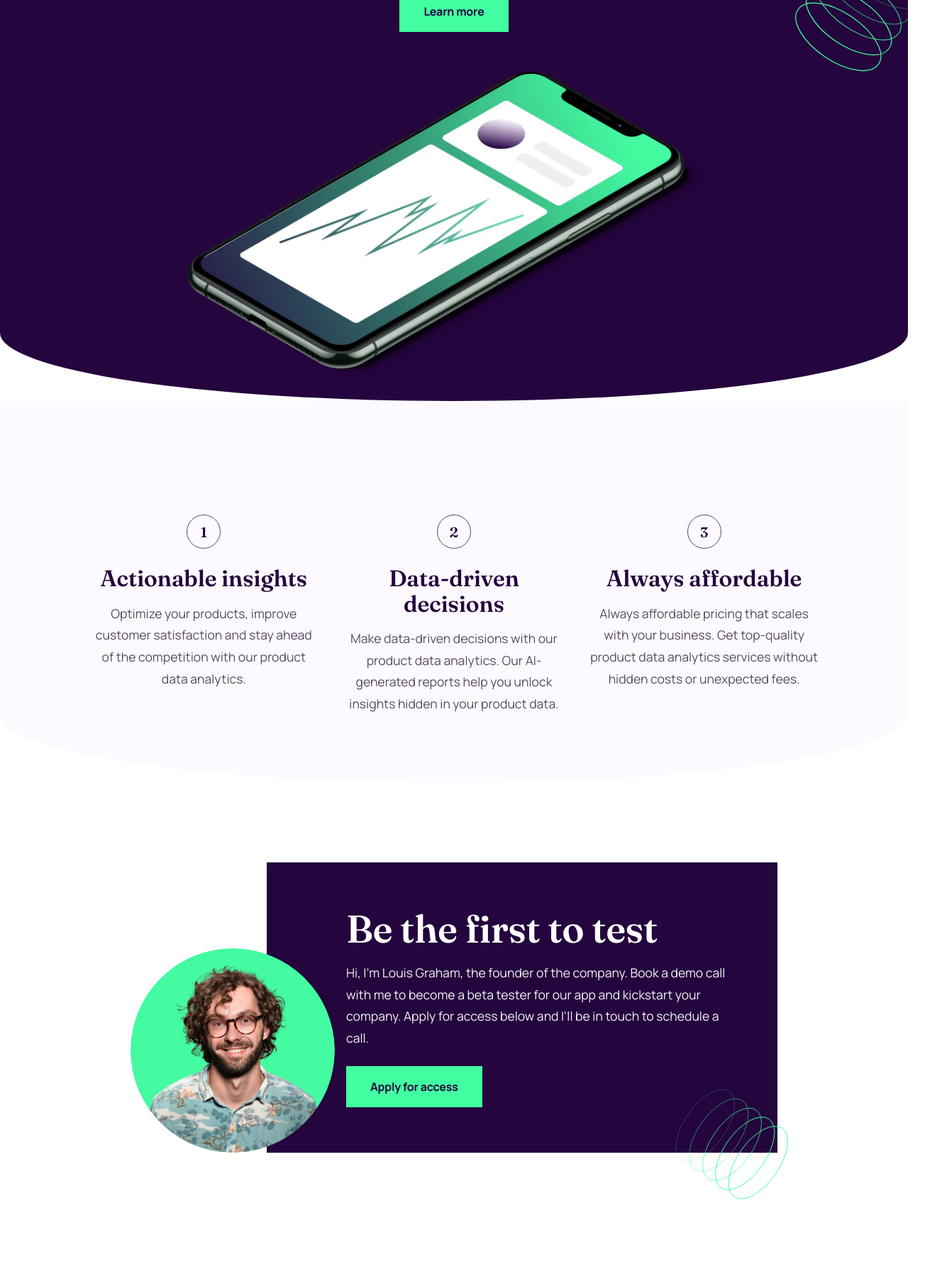
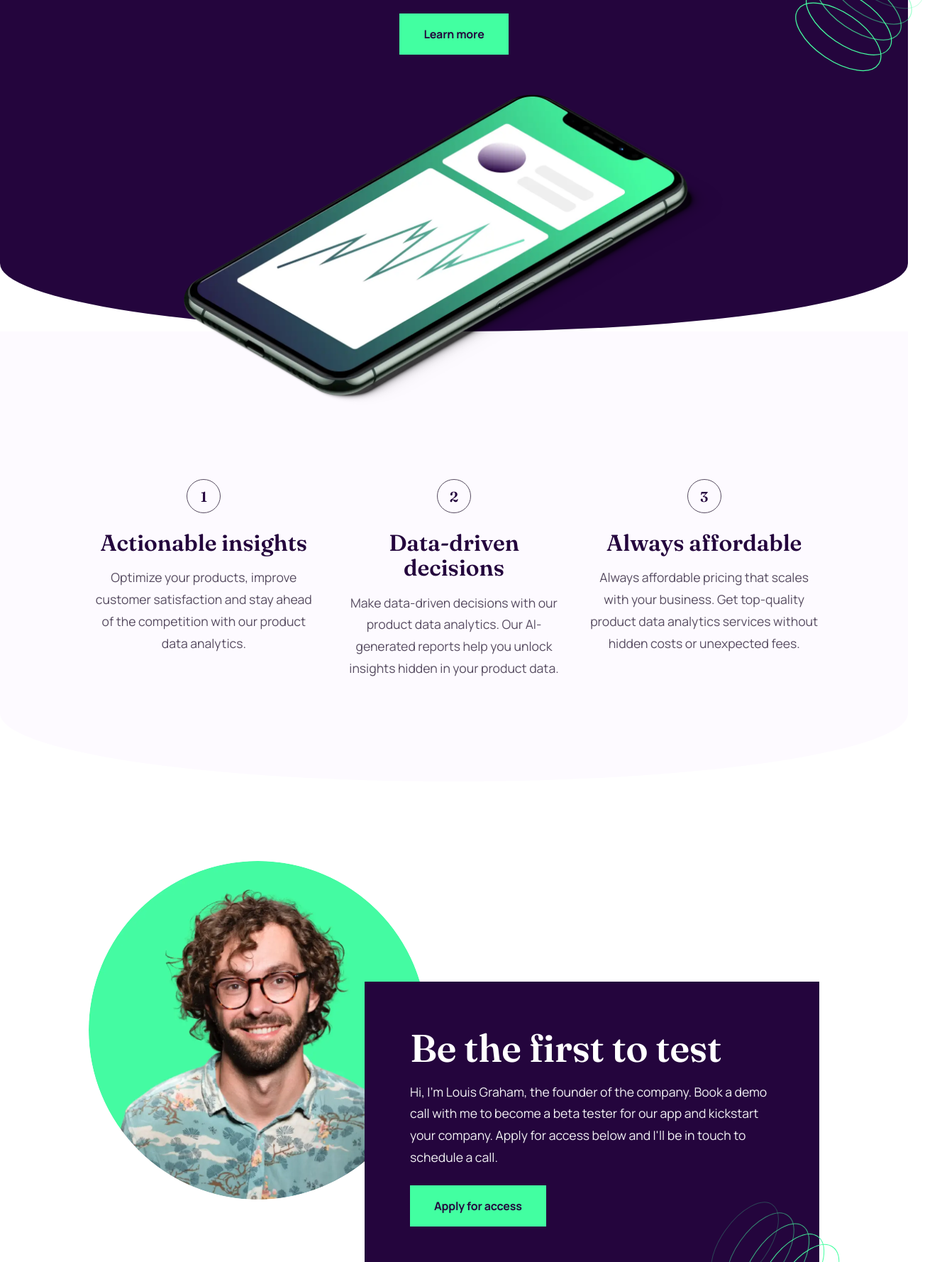
Before and after one commit to gusanchefullstack/fsdev-workit-landing-page, a website built with Vite: page src/index.html in a window 1280 px wide. Shown: the part 376-2154 px from the top of the page at 71% size, 1328 px wide, since content can reach past the window. Built offline with nearby package versions, Linux system fonts and the light colour scheme.

Commit message:
fix(layout): align nav/hero/phone & founder arrangement with Figma
- Phone image straddles hero's curved boundary (top half dark, bottom half light)
  by removing hero overflow:hidden and letting it escape via negative margin
- Hero nav + title spacing match Figma: nav pt 56px, title width 635px, hero pb 296px
- Founder image top-aligned to 579px row so the headshot rises above the card's
  top edge, with the dark card layered on top (card z-index: 2, image z-index: 1)
- Regenerate mobile/desktop screenshots

Co-Authored-By: Claude Opus 4.6 <noreply@anthropic.com>

```diff
--- a/src/styles/_layout.css
+++ b/src/styles/_layout.css
@@ -4,8 +4,8 @@
   position: relative;
   background-color: var(--color-dark-purple);
   color: var(--color-white);
-  padding-block: 2rem 12rem;
-  overflow: hidden;
+  padding-block: 2rem 4rem;
+  overflow: visible;
   /* Curved bottom */
   border-bottom-left-radius: 50% 6rem;
   border-bottom-right-radius: 50% 6rem;
@@ -51,11 +51,11 @@
   display: flex;
   align-items: center;
   justify-content: space-between;
-  padding-block: 1rem;
+  padding-block: 2rem 0;
 }
 
 .hero__content {
-  margin-top: 3rem;
+  margin-top: 3.5rem;
   text-align: center;
 }
 
@@ -65,7 +65,7 @@
   font-size: var(--fs-display);
   line-height: var(--lh-heading);
   letter-spacing: -0.02em;
-  max-width: 12ch;
+  max-width: 16ch;
   margin-inline: auto;
 }
 
@@ -73,22 +73,46 @@
   margin-top: 2.5rem;
 }
 
+@media (min-width: 64rem) {
+  .site-header {
+    padding-block: 3.5rem 0;
+  }
+  .hero__content {
+    margin-top: 3.5rem;
+  }
+  .hero__title {
+    max-width: 40rem; /* 635px */
+  }
+  .hero__cta {
+    margin-top: 2.5rem;
+  }
+}
+
+/* Phone image straddles the curved boundary between hero (dark) and features (light). */
 .hero__image {
+  display: block;
+  height: auto;
+  width: min(22rem, 80%);
+  margin-inline: auto;
+  margin-top: 3rem;
+  margin-bottom: calc(-1 * min(22rem, 80%) * 0.33); /* ~half of visual height below curve */
   position: relative;
   z-index: 2;
-  margin-inline: auto;
-  margin-top: 3.5rem;
-  margin-bottom: -10rem;
-  max-width: 25rem;
+}
+
+@media (min-width: 48rem) {
+  .hero__image {
+    width: min(36rem, 70%);
+    margin-bottom: calc(-1 * min(36rem, 70%) * 0.33);
+  }
 }
 
 @media (min-width: 64rem) {
   .hero__image {
-    max-width: 47rem;
-    margin-bottom: -14rem;
-  }
-  .hero {
-    padding-bottom: 16rem;
+    width: 47.625rem; /* 762px */
+    max-width: 80%;
+    margin-top: 3.5rem;
+    margin-bottom: -10.5rem; /* ~half of rendered phone height below hero */
   }
 }
 
@@ -97,10 +121,16 @@
 .features {
   position: relative;
   background-color: var(--color-ghost-white);
-  padding-block: 10rem 6rem;
+  padding-block: 9rem 6rem;
   overflow: hidden;
   border-bottom-left-radius: 50% 6rem;
   border-bottom-right-radius: 50% 6rem;
+}
+
+@media (min-width: 64rem) {
+  .features {
+    padding-block: 13rem 9rem; /* clears phone lower half + 88px Figma gap */
+  }
 }
 
 .features__list {
@@ -216,28 +246,33 @@
   .founder__inner {
     flex-direction: row;
     align-items: flex-end;
-    justify-content: center;
+    justify-content: space-between;
     gap: 0;
-    min-height: 24rem;
+    min-height: 36.1875rem; /* 579px */
   }
   .founder__image {
-    width: 29%;
-    max-width: 18rem;
+    width: 29.8125rem; /* 477px */
+    flex-shrink: 0;
     position: relative;
-    z-index: 2;
-    margin-right: -6rem;
+    z-index: 1;
+    margin-right: -5.5rem;
+    margin-bottom: 0;
+    align-self: flex-start;
   }
   .founder__card {
     margin-top: 0;
     padding: 4rem;
-    max-width: 45rem;
+    flex: 1 1 auto;
+    max-width: 45.625rem; /* 730px */
     text-align: left;
-    padding-left: 7rem;
+    align-self: flex-end;
+    position: relative;
+    z-index: 2;
   }
   .founder__pattern {
-    right: -2rem;
-    bottom: -5rem;
-    width: 12rem;
+    right: -3rem;
+    bottom: -6rem;
+    width: 13.75rem; /* 220px */
   }
 }
 
```
Also changed, not shown: CLAUDE.md (+8 -6 lines), screenshots/mobile-375.png, 2 other files.
